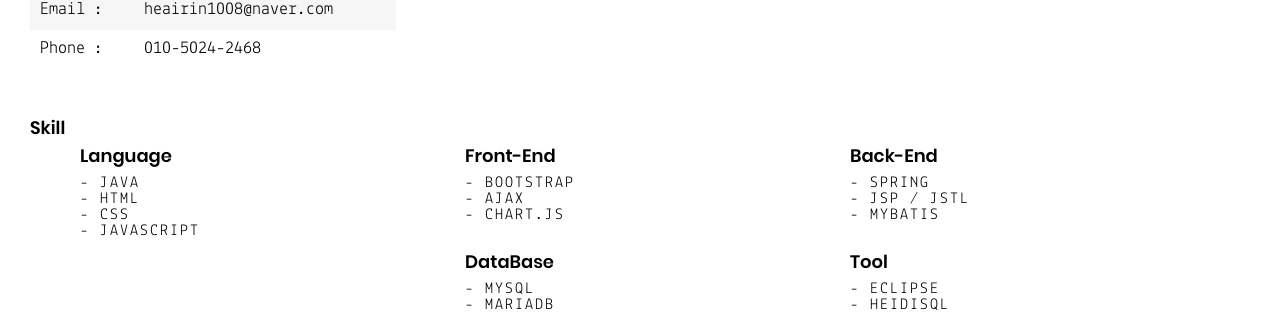
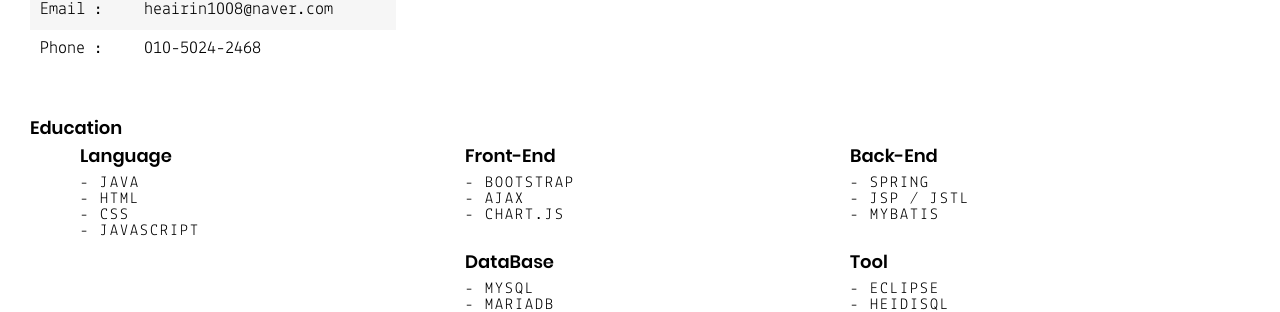
Before and after one commit to heairin1008/heairin1008.github.io, a Jekyll site: the page built from index.html, in a window 1280 px wide. Shown: the part 446-758 px from the top of the page. Built offline with Jekyll 4.4.1, drawn with Linux system fonts in a browser that asks for light colours.

Commit message:
Update index.html

```diff
--- a/index.html
+++ b/index.html
@@ -37,7 +37,7 @@
 		</section>
 		<section class="intro">
 			<div class="container">
-				<h3>Skill</h3>
+				<h3>Education</h3>
 				<ul class="container projects-list" style="margin-left:20px;">
                				<li class="img-wrapper">
 						<h3>Language</h3>
```
